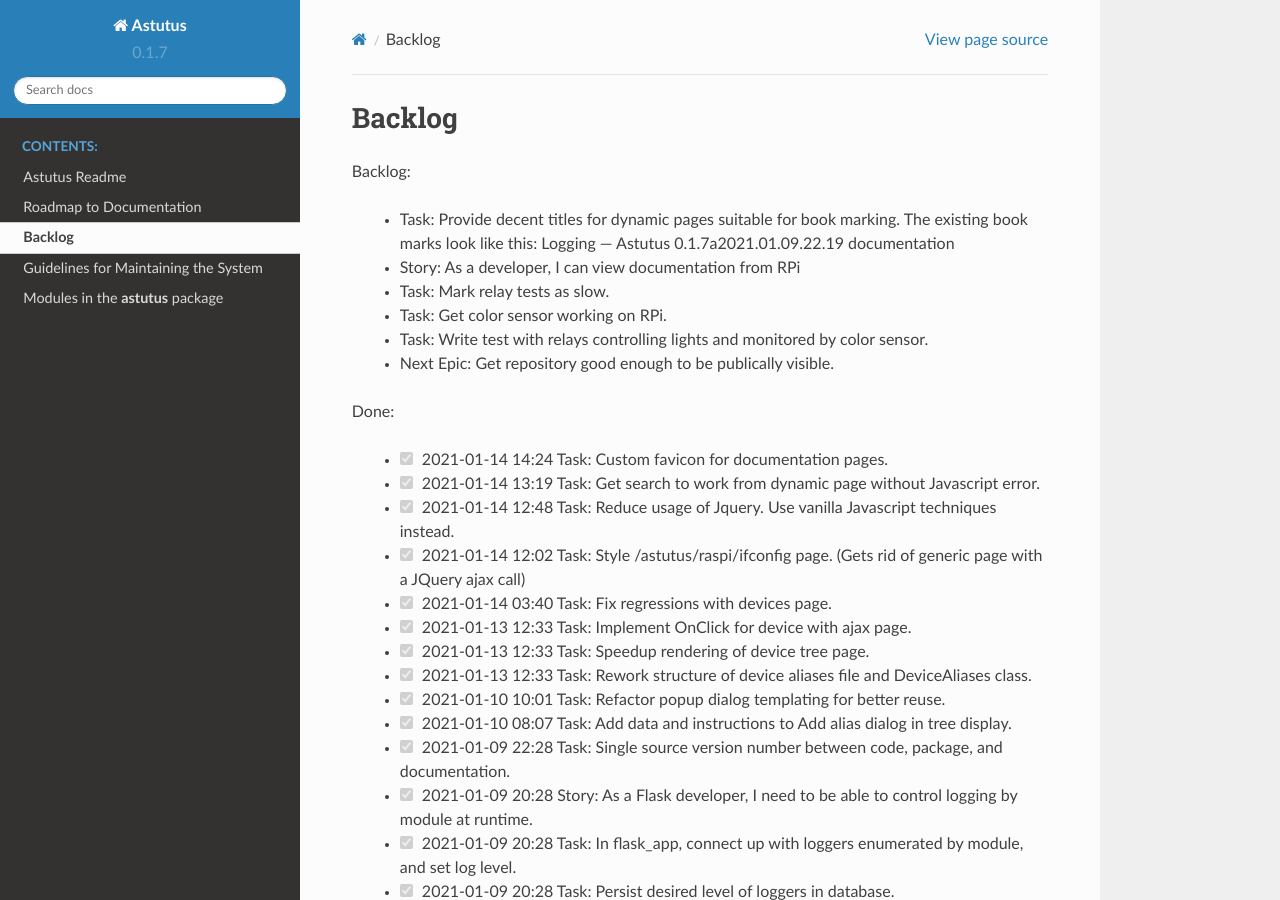
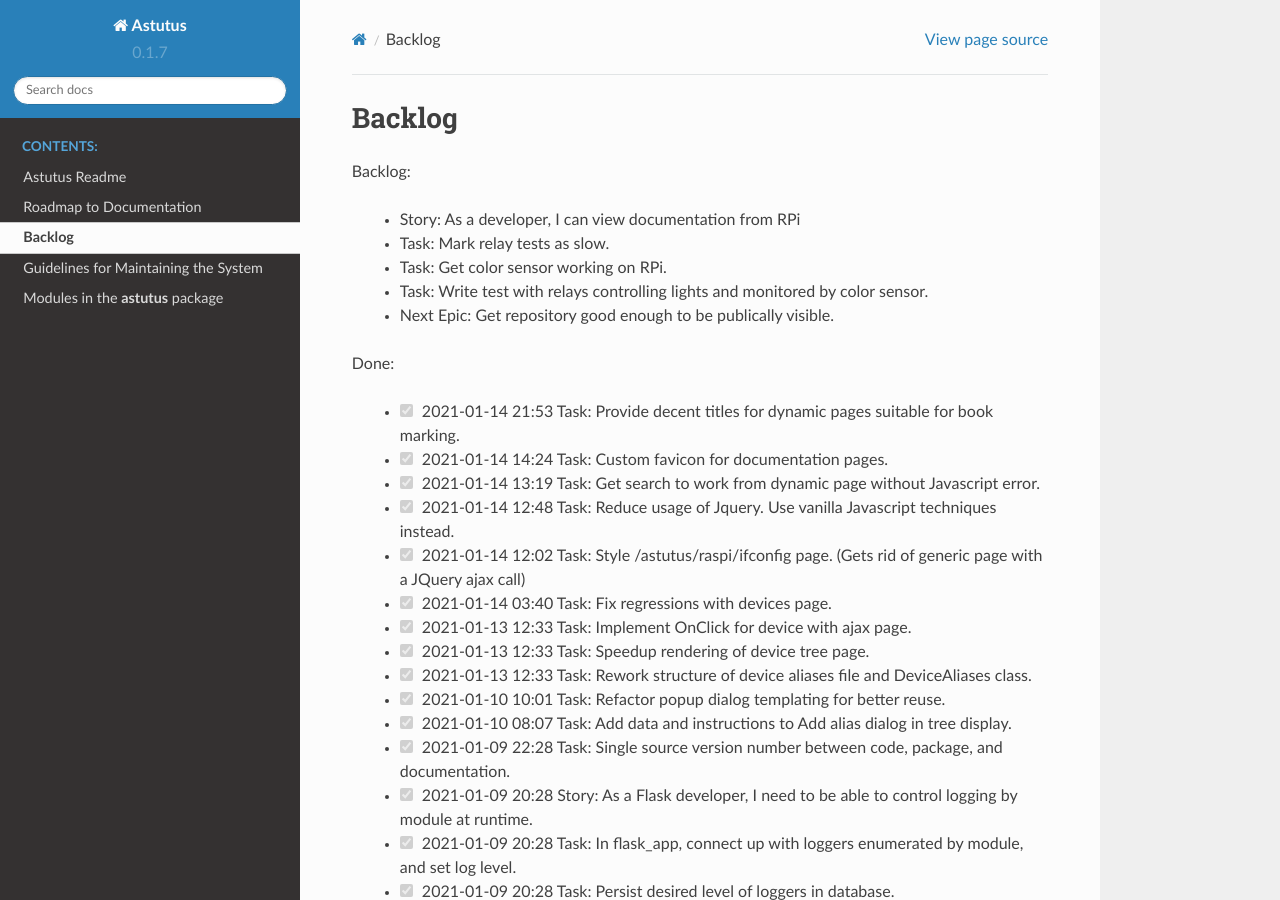
Before and after one commit to rich-dobbs-13440/astutus, a Sphinx documentation site: the page built from docs/backlog.rst, in a window 1280 px wide and 900 px high. Built offline with Sphinx 7.4.7 and the Read the Docs theme 2.0.0, drawn with Linux system fonts in a browser that asks for light colours.

Commit message:
Update backlog

```diff
--- a/docs/backlog.rst
+++ b/docs/backlog.rst
@@ -3,8 +3,6 @@ Backlog
 
 Backlog:
 
-  * Task: Provide decent titles for dynamic pages suitable for book marking.
-    The existing book marks look like this: Logging — Astutus 0.1.7a2021.01.09.22.19 documentation
   * Story: As a developer, I can view documentation from RPi
   * Task: Mark relay tests as slow.
   * Task: Get color sensor working on RPi.
@@ -18,6 +16,7 @@ Backlog:
 
 Done:
 
+  * |done| 2021-01-14 21:53 Task: Provide decent titles for dynamic pages suitable for book marking.
   * |done| 2021-01-14 14:24 Task: Custom favicon for documentation pages.
   * |done| 2021-01-14 13:19 Task: Get search to work from dynamic page without Javascript error.
   * |done| 2021-01-14 12:48 Task: Reduce usage of Jquery.  Use vanilla Javascript techniques instead.
```
